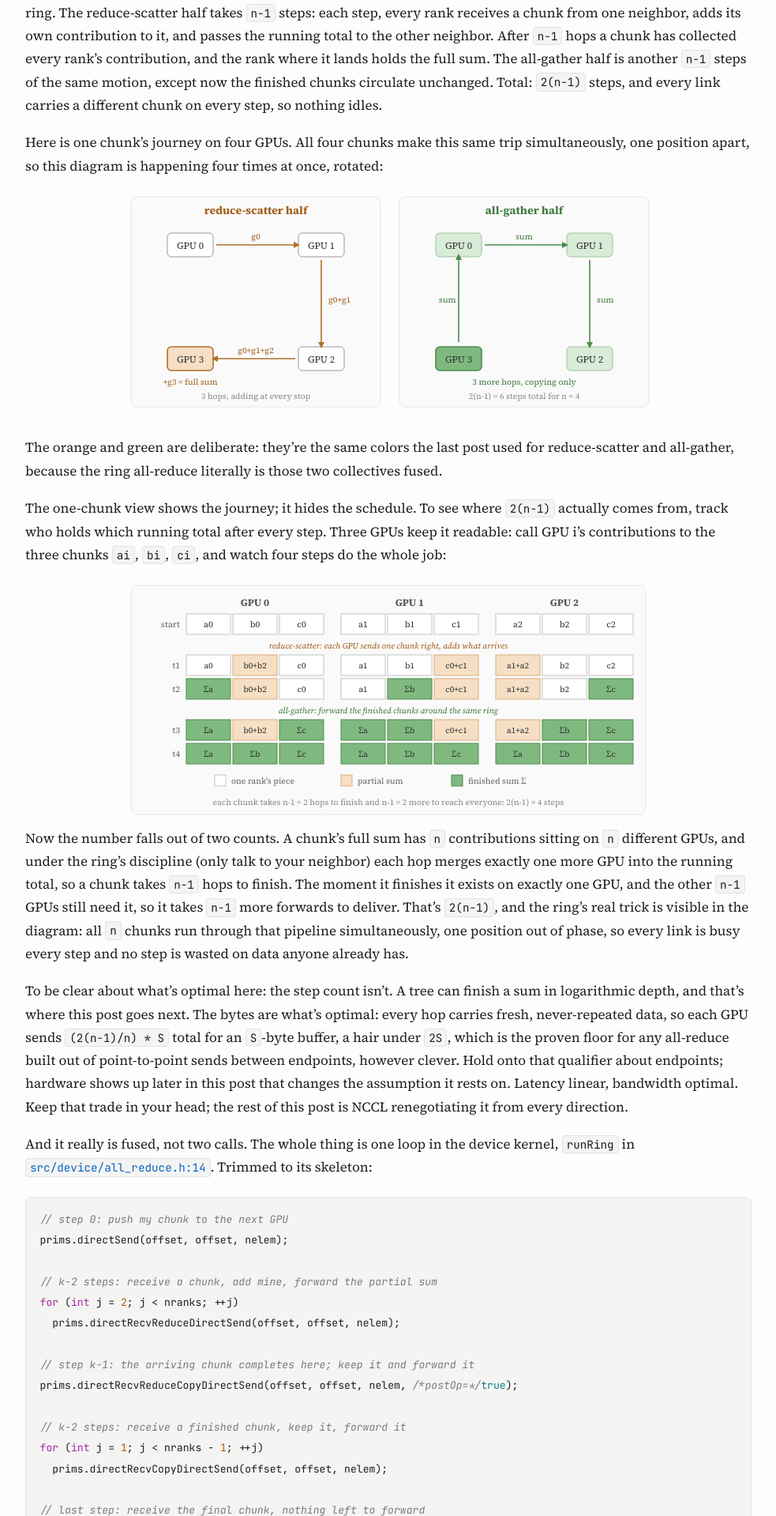
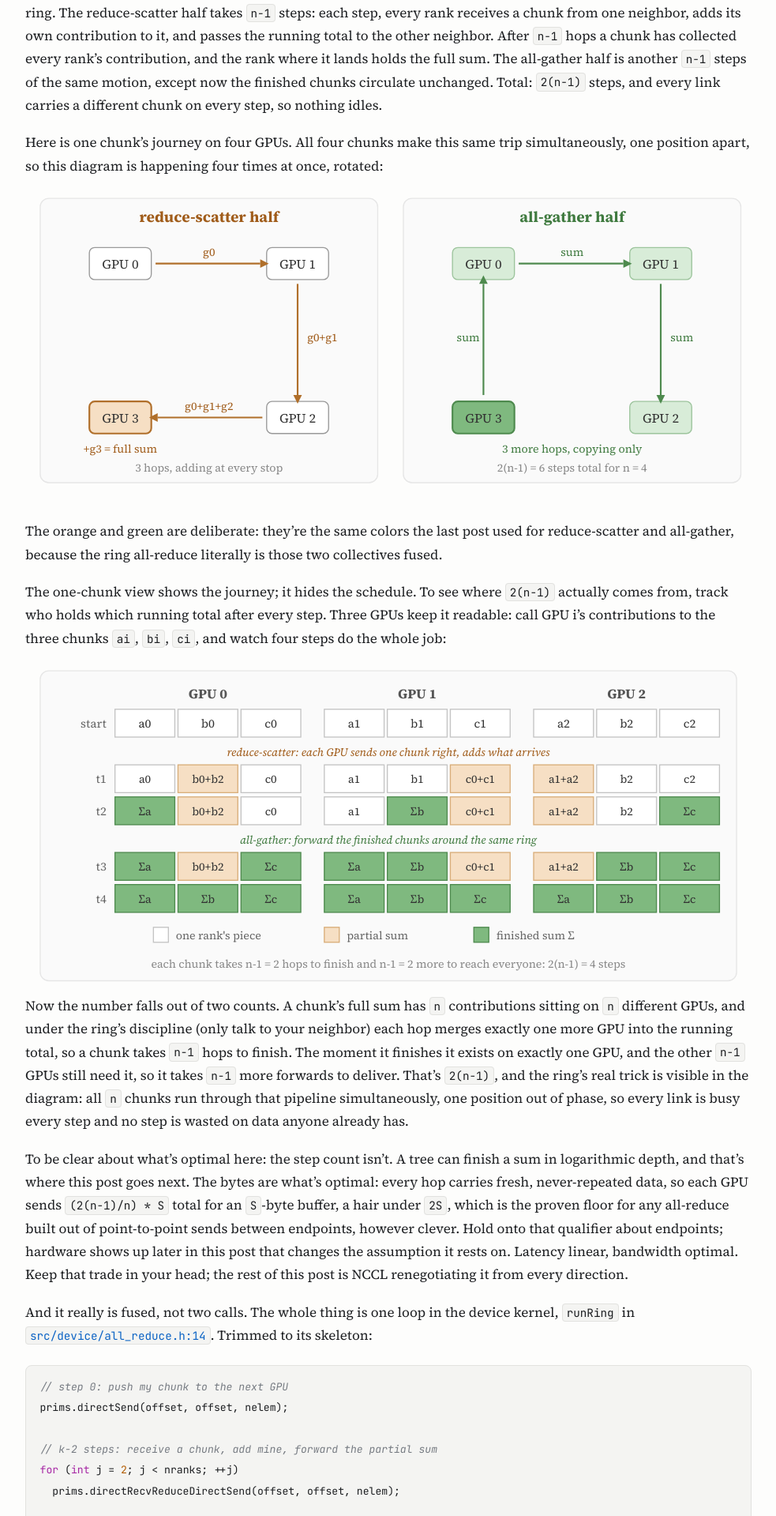
Before and after one commit to rakshithvasudev/rakshithvasudev.github.io, a Jekyll site: the page built from _posts/2026-08-02-inside-nccl-allreduce.md, in a window 1280 px wide. Shown: the part 1841-3760 px from the top of the page at 79% size, without its empty margins (148-1131 px from the left). Built offline with Jekyll 4.4.1, drawn with Linux system fonts in a browser that asks for light colours.

Commit message:
Figures fill the column and zoom on click

````diff
--- a/_posts/2026-08-02-inside-nccl-allreduce.md
+++ b/_posts/2026-08-02-inside-nccl-allreduce.md
@@ -90,7 +90,7 @@ simultaneously, one position apart, so this diagram is happening four times at o
 rotated:
 
 <div style="text-align:center">
-<svg viewBox="0 0 680 300" width="100%" style="max-width:680px;height:auto" role="img" aria-label="Diagram of one chunk traveling a 4-GPU ring: reduce-scatter phase accumulates the sum, all-gather phase distributes it">
+<svg viewBox="0 0 680 300" width="100%" style="height:auto" role="img" aria-label="Diagram of one chunk traveling a 4-GPU ring: reduce-scatter phase accumulates the sum, all-gather phase distributes it">
 <rect x="14" y="6" width="316" height="266" rx="8" fill="#fafafa" stroke="#e6e6e6"/>
 <rect x="354" y="6" width="316" height="266" rx="8" fill="#fafafa" stroke="#e6e6e6"/>
 <text x="172" y="28" text-anchor="middle" font-size="14" font-weight="bold" fill="#a05c1a">reduce-scatter half</text>
@@ -134,7 +134,7 @@ readable: call GPU i's contributions to the three chunks `ai`, `bi`, `ci`, and
 watch four steps do the whole job:
 
 <div style="text-align:center">
-<svg viewBox="0 0 680 302" width="100%" style="max-width:680px;height:auto" role="img" aria-label="Full state evolution of a 3-GPU ring all-reduce over 4 steps: two reduce-scatter steps complete each chunk's sum, two all-gather steps distribute them">
+<svg viewBox="0 0 680 302" width="100%" style="height:auto" role="img" aria-label="Full state evolution of a 3-GPU ring all-reduce over 4 steps: two reduce-scatter steps complete each chunk's sum, two all-gather steps distribute them">
 <rect x="14" y="6" width="652" height="290" rx="8" fill="#fafafa" stroke="#e6e6e6"/>
 <text x="171" y="32" text-anchor="middle" font-size="12.5" font-weight="bold" fill="#555">GPU 0</text>
 <text x="367" y="32" text-anchor="middle" font-size="12.5" font-weight="bold" fill="#555">GPU 1</text>
@@ -294,7 +294,7 @@ tuning model's derating of tree bandwidth is a separate and purely empirical
 story, which we'll get to.
 
 <div style="text-align:center">
-<svg viewBox="0 0 680 280" width="100%" style="max-width:680px;height:auto" role="img" aria-label="Four channels: a buffer cut into slices, each slice driven around its own ring by its own thread block">
+<svg viewBox="0 0 680 280" width="100%" style="height:auto" role="img" aria-label="Four channels: a buffer cut into slices, each slice driven around its own ring by its own thread block">
 <rect x="14" y="6" width="652" height="264" rx="8" fill="#fafafa" stroke="#e6e6e6"/>
 <text x="340" y="28" text-anchor="middle" font-size="11" fill="#888">one collective's buffer, cut per channel</text>
 <rect x="90" y="38" width="122" height="26" fill="#dbe3f7" stroke="#5b6ee1"/>
@@ -385,7 +385,7 @@ two GPUs' progress is. The tensor streams through a fixed window, like a river
 through a lock:
 
 <div style="text-align:center">
-<svg viewBox="0 0 680 240" width="100%" style="max-width:680px;height:auto" role="img" aria-label="A large tensor streaming through a fixed 8-slot FIFO between two GPUs, with head and tail pointers providing backpressure">
+<svg viewBox="0 0 680 240" width="100%" style="height:auto" role="img" aria-label="A large tensor streaming through a fixed 8-slot FIFO between two GPUs, with head and tail pointers providing backpressure">
 <rect x="14" y="6" width="652" height="222" rx="8" fill="#fafafa" stroke="#e6e6e6"/>
 <text x="85" y="32" text-anchor="middle" font-size="11.5" fill="#555">your tensor</text>
 <g>
@@ -517,7 +517,7 @@ it's what NCCL 2.4 shipped as "double binary trees": tree latency at roughly rin
 bandwidth.
 
 <div style="text-align:center">
-<svg viewBox="0 0 680 250" width="100%" style="max-width:680px;height:auto" role="img" aria-label="Two mirrored binary trees over 12 ranks; leaves of one tree are interior nodes of the other">
+<svg viewBox="0 0 680 250" width="100%" style="height:auto" role="img" aria-label="Two mirrored binary trees over 12 ranks; leaves of one tree are interior nodes of the other">
 <rect x="14" y="6" width="316" height="226" rx="8" fill="#fafafa" stroke="#e6e6e6"/>
 <rect x="354" y="6" width="316" height="226" rx="8" fill="#fafafa" stroke="#e6e6e6"/>
 <text x="172" y="26" text-anchor="middle" font-size="13" font-weight="bold" fill="#a05c1a">tree one</text>
@@ -630,7 +630,7 @@ cost of a pair is one line ([`src/graph/tuning.cc:653`](https://github.com/NVIDI
 ```
 
 <div style="text-align:center">
-<svg viewBox="0 0 680 166" width="100%" style="max-width:680px;height:auto" role="img" aria-label="The planner pipeline: a call meets the legal menu, every pair is priced, the argmin launches the plan">
+<svg viewBox="0 0 680 166" width="100%" style="height:auto" role="img" aria-label="The planner pipeline: a call meets the legal menu, every pair is priced, the argmin launches the plan">
 <rect x="14" y="6" width="652" height="150" rx="8" fill="#fafafa" stroke="#e6e6e6"/>
 <rect x="30" y="44" width="112" height="58" rx="6" fill="#fff" stroke="#999" stroke-width="1.4"/>
 <rect x="158" y="44" width="112" height="58" rx="6" fill="#fff" stroke="#999" stroke-width="1.4"/>
@@ -706,7 +706,7 @@ ring, or, later in this post, the switch. The model computes each crossover from
 both dials; it never assumes one.
 
 <div style="text-align:center">
-<svg viewBox="0 0 680 270" width="100%" style="max-width:680px;height:auto" role="img" aria-label="Sketch of the cost model: time versus message size for tree and ring, with tree cheaper at small sizes and ring cheaper at large sizes">
+<svg viewBox="0 0 680 270" width="100%" style="height:auto" role="img" aria-label="Sketch of the cost model: time versus message size for tree and ring, with tree cheaper at small sizes and ring cheaper at large sizes">
 <rect x="14" y="6" width="652" height="246" rx="8" fill="#fafafa" stroke="#e6e6e6"/>
 <line x1="70" y1="210" x2="630" y2="210" stroke="#bbb" stroke-width="1"/>
 <line x1="70" y1="210" x2="70" y2="30" stroke="#bbb" stroke-width="1"/>
@@ -799,7 +799,7 @@ it covers a huge range of sizes, which is why the model bothers pricing all
 three ([`src/graph/tuning.cc:328`](https://github.com/NVIDIA/nccl/blob/5067397c2676d5aed50042fc39e5c8ee96eb0027/src/graph/tuning.cc#L328)).
 
 <div style="text-align:center">
-<svg viewBox="0 0 680 254" width="100%" style="max-width:680px;height:auto" role="img" aria-label="Wire layout of Simple, LL, and LL128: payload versus flag bytes in the same 128 wire bytes">
+<svg viewBox="0 0 680 254" width="100%" style="height:auto" role="img" aria-label="Wire layout of Simple, LL, and LL128: payload versus flag bytes in the same 128 wire bytes">
 <rect x="14" y="6" width="652" height="238" rx="8" fill="#fafafa" stroke="#e6e6e6"/>
 <text x="340" y="28" text-anchor="middle" font-size="11" fill="#888">the same 128 wire bytes under each protocol</text>
 <text x="96" y="59" text-anchor="end" font-size="12" font-weight="bold" fill="#555">Simple</text>
@@ -941,7 +941,7 @@ The choreography, the staging, and the fixups stay on the GPU; what disappears
 is GPU ALUs touching the reduction and any software notion of a peer.
 
 <div style="text-align:center">
-<svg viewBox="0 0 680 240" width="100%" style="max-width:680px;height:auto" role="img" aria-label="NVLS all-reduce: GPUs issue multimem loads that the NVSwitch reduces, and multimem stores that it replicates">
+<svg viewBox="0 0 680 240" width="100%" style="height:auto" role="img" aria-label="NVLS all-reduce: GPUs issue multimem loads that the NVSwitch reduces, and multimem stores that it replicates">
 <rect x="14" y="6" width="652" height="216" rx="8" fill="#fafafa" stroke="#e6e6e6"/>
 <rect x="90" y="26" width="500" height="40" rx="6" fill="#fff" stroke="#999" stroke-width="1.4"/>
 <text x="340" y="46" text-anchor="middle" font-size="13" font-weight="bold" fill="#333">NVSwitch</text>
@@ -1359,7 +1359,7 @@ ring, which suggests the hybrid's inter-node half gives back enough of its
 switch half's gains to lose at those sizes.
 
 <div style="text-align:center">
-<svg viewBox="0 0 680 268" width="100%" style="max-width:680px;height:auto" role="img" aria-label="Measured bus bandwidth versus message size on 1, 2, and 4 nodes: three curves rising to plateaus of 471, 459, and 357 GB/s">
+<svg viewBox="0 0 680 268" width="100%" style="height:auto" role="img" aria-label="Measured bus bandwidth versus message size on 1, 2, and 4 nodes: three curves rising to plateaus of 471, 459, and 357 GB/s">
 <rect x="14" y="6" width="652" height="252" rx="8" fill="#fafafa" stroke="#e6e6e6"/>
 <line x1="70" y1="184.0" x2="610" y2="184.0" stroke="#eee" stroke-width="1"/>
 <text x="62" y="187.0" text-anchor="end" font-size="9.5" fill="#999">100</text>
--- a/assets/css/main.css
+++ b/assets/css/main.css
@@ -462,3 +462,12 @@ pre code {
   .site-nav { flex-wrap: wrap; }
   .site-main { padding-top: 1.5rem; }
 }
+
+/* figures: click to zoom */
+.post-content svg[role="img"] { cursor: zoom-in; }
+.svg-lightbox {
+  position: fixed; inset: 0; z-index: 1000;
+  display: flex; align-items: center; justify-content: center;
+  background: var(--bg); cursor: zoom-out; padding: 1.5vh 1.5vw;
+}
+.svg-lightbox svg { width: 97vw; height: 96vh; }
````
Also changed, not shown: _layouts/default.html (+16 -0 lines), _posts/2026-07-26-fsdp-collectives-101.md (+1 -1 lines).
